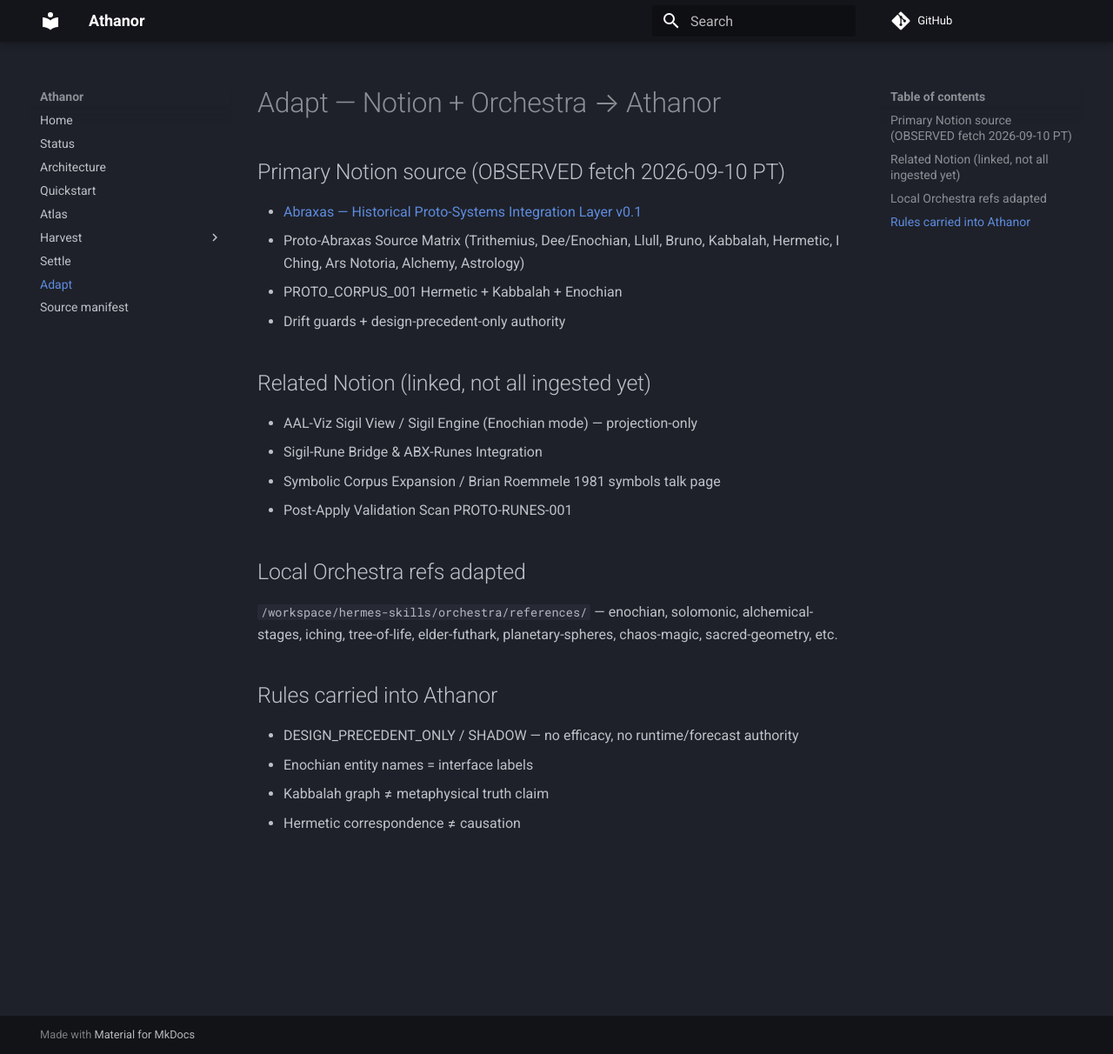
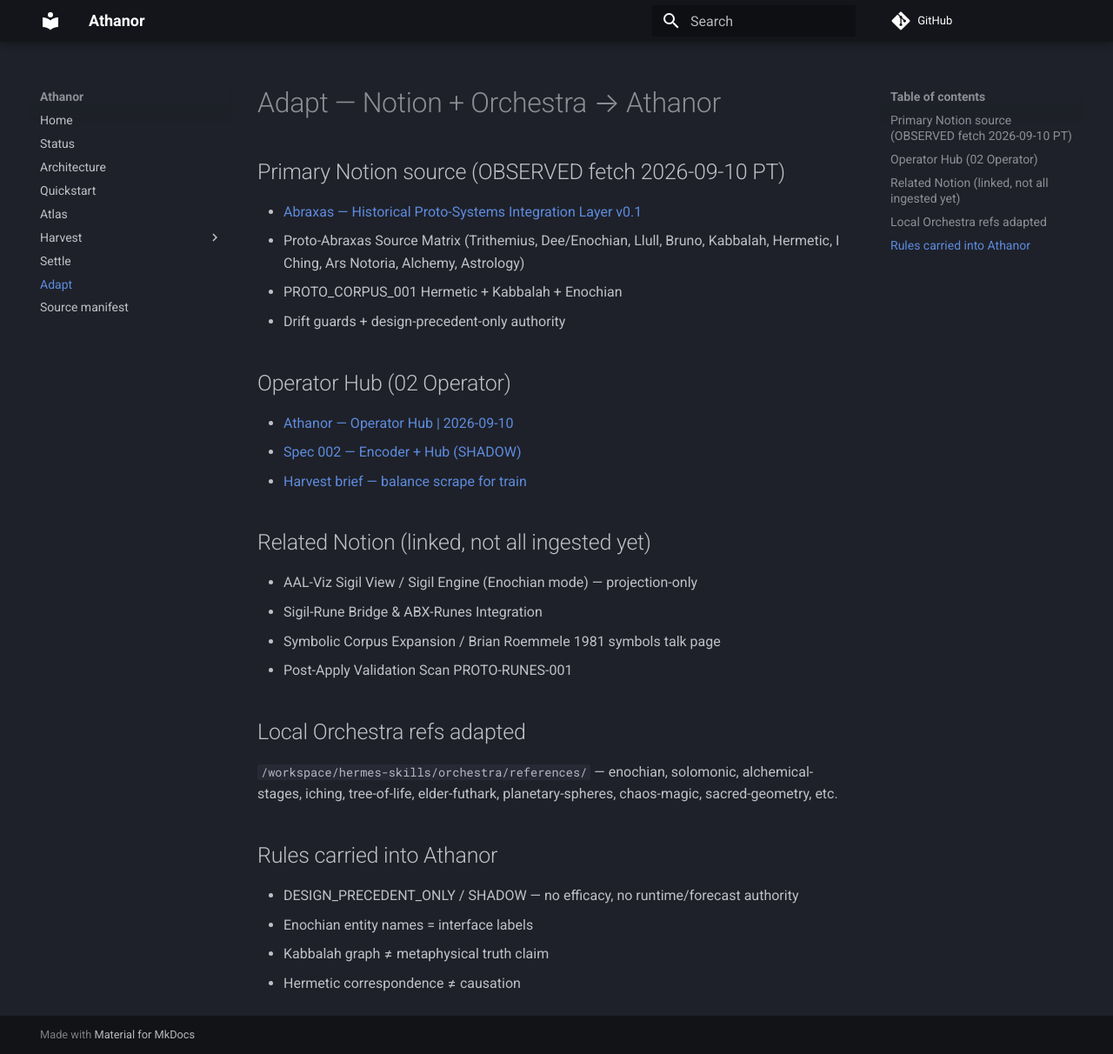
Before and after one commit to scrimshawlife-ctrl/Athanor, an MkDocs documentation site: the page built from docs/adapt-notion-orchestra.md, in a window 1280 px wide and 1212 px high. Shown: the whole window at 87% size. Built offline with MkDocs 1.6.1 and Material for MkDocs 9.7.7, drawn with Linux system fonts in a browser that asks for light colours; comment, search, counter and statistics services are not loaded.

Commit message:
docs: balance-harvest bot prompt + Notion Operator Hub pointers

```diff
--- a/docs/adapt-notion-orchestra.md
+++ b/docs/adapt-notion-orchestra.md
@@ -6,6 +6,12 @@
   - Proto-Abraxas Source Matrix (Trithemius, Dee/Enochian, Llull, Bruno, Kabbalah, Hermetic, I Ching, Ars Notoria, Alchemy, Astrology)
   - PROTO_CORPUS_001 Hermetic + Kabbalah + Enochian
   - Drift guards + design-precedent-only authority
+
+## Operator Hub (02 Operator)
+
+- [Athanor — Operator Hub | 2026-09-10](https://app.notion.com/p/3d83e8ba2f5c81d291c9f7b65f040a0e)
+- [Spec 002 — Encoder + Hub (SHADOW)](https://app.notion.com/p/3d83e8ba2f5c813dbf59dee2b0f27e7f)
+- [Harvest brief — balance scrape for train](https://app.notion.com/p/3d83e8ba2f5c81adbbc3ce7d3396c086)
 
 ## Related Notion (linked, not all ingested yet)
 
```
Also changed, not shown: docs/harvest/scrape-prompt-wave-balance.md (added, +9 -0 lines).
